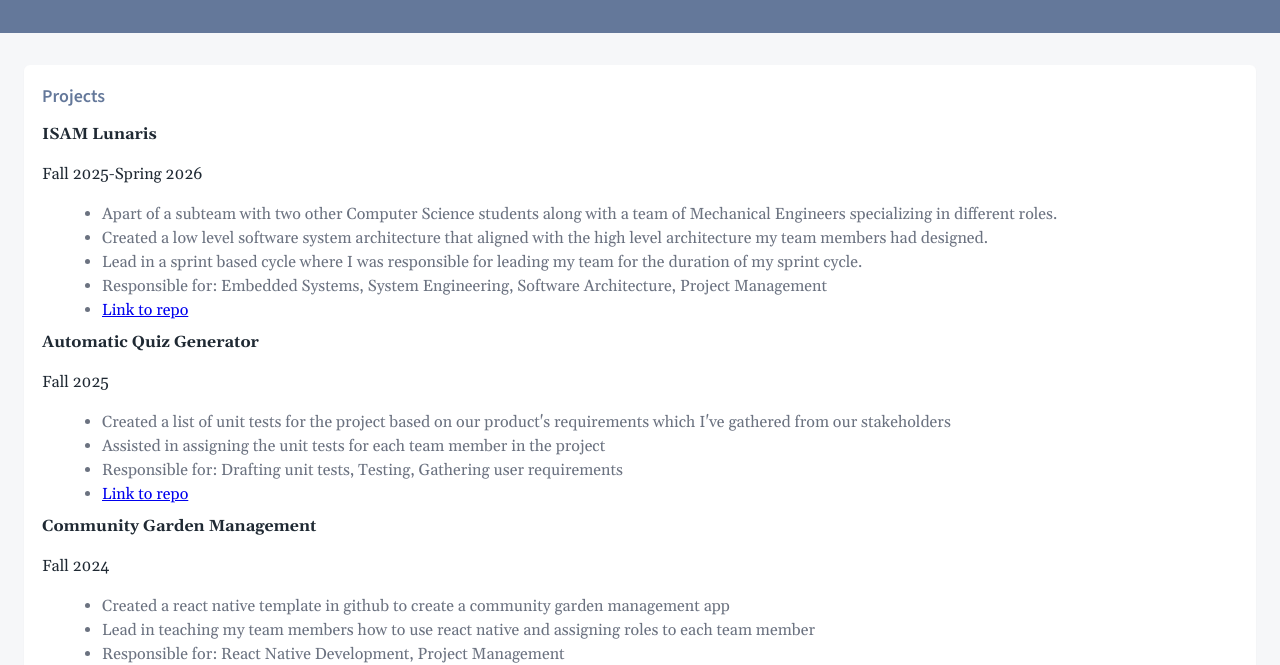
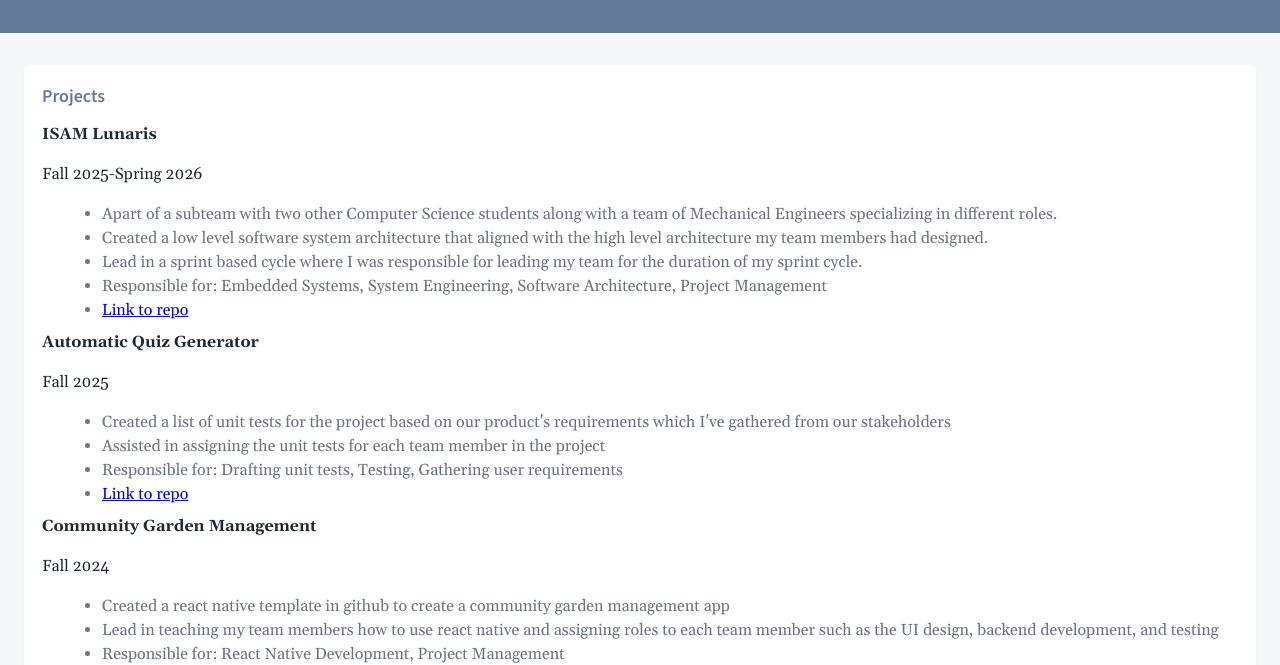
Before and after one commit to EdgarHernandez1234/comp484-hw6, a plain HTML site: page index.html in a window 1280 px wide. Shown: the part 144-809 px from the top of the page. Drawn offline with nearby package versions, Linux system fonts and the light colour scheme.

Commit message:
finalized index

```diff
--- a/index.html
+++ b/index.html
@@ -55,7 +55,7 @@
 
             <ul>
                 <li>Created a react native template in github to create a community garden management app</li>
-                <li>Lead in teaching my team members how to use react native and assigning roles to each team member</li>
+                <li>Lead in teaching my team members how to use react native and assigning roles to each team member such as the UI design, backend development, and testing</li>
                 <li>Responsible for: React Native Development, Project Management</li>
                 <li><a href="https://github.com/EdgarHernandez1234/Community-Garden-Management" target="_blank">Link to repo</a></li>
 
```
